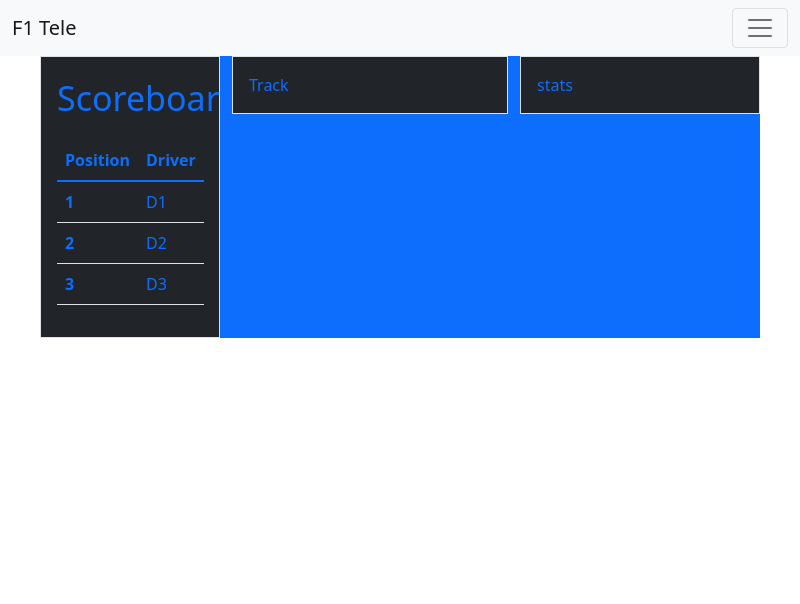
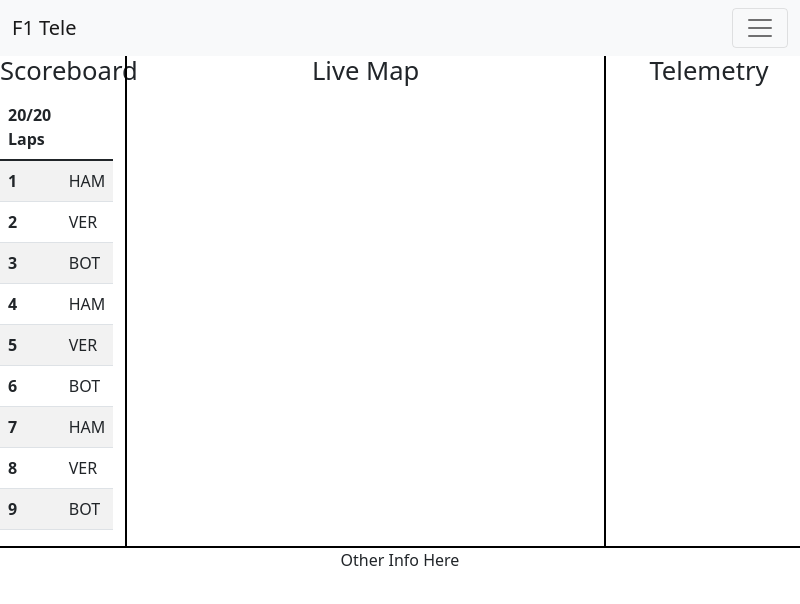
Before and after one commit to Emerson-Shatouhy/F1-Tele, an Electron app: page index.html in a window 800 px wide. Drawn offline with nearby package versions, Linux system fonts and the light colour scheme.

Commit message:
Update index.html

```diff
--- a/index.html
+++ b/index.html
@@ -3,11 +3,13 @@
   <head>
     <meta charset="utf-8">
     <meta name="viewport" content="width=device-width, initial-scale=1">
-
     <!-- Bootstrap CSS -->
     <link href="https://cdn.jsdelivr.net/npm/bootstrap@5.1.3/dist/css/bootstrap.min.css" rel="stylesheet" integrity="sha384-1BmE4kWBq78iYhFldvKuhfTAU6auU8tT94WrHftjDbrCEXSU1oBoqyl2QvZ6jIW3" crossorigin="anonymous">
 
-    <title>F1 Tele</title>
+    <link rel="stylesheet" href="main.css">
+    <title>F1 Telemetry</title>
+    <!-- DO NOT TOUCH ANYTHING ABOVE plz-->
+
     <nav class="navbar navbar-expand-lg navbar-light bg-light">
         <div class="container-fluid">
           <a class="navbar-brand" href="#">F1 Tele</a>
@@ -31,66 +33,85 @@
       </nav>
   </head>
   <body>
-    <div class="container">
-
-      <div class="row align-items-start bg-primary">
-        <div class="col-3 p-3 border bg-dark text-primary">
-
-          <p class="fs-1">Scoreboard</p>
-          <p class="fs-6 text-primary">
-            <table class="table text-primary">
+    <div class="fluid-container">
+      <!-- Upper Section -->
+      <div class="row">
+        <!-- Timing Board -->
+        <div class="col-2">
+          <center>
+            <h3>Scoreboard</h3>
+            <table class="table table-striped">
               <thead>
                 <tr>
-                  <th scope="col">
-
-                      Position
-
-                  </th>
-                  <th scope="col">Driver</th>
-
+                  <th scope="col">20/20 Laps</th>
                 </tr>
               </thead>
               <tbody>
                 <tr>
                   <th scope="row">1</th>
-                  <td>D1</td>
+                  <td>HAM</td>
                 </tr>
                 <tr>
                   <th scope="row">2</th>
-                  <td>D2</td>
+                  <td>VER</td>
                 </tr>
                 <tr>
                   <th scope="row">3</th>
-                  <td>D3</td>
+                  <td>BOT</td>
+                </tr>
+                <tr>
+                  <th scope="row">4</th>
+                  <td>HAM</td>
+                </tr>
+                <tr>
+                  <th scope="row">5</th>
+                  <td>VER</td>
+                </tr>
+                <tr>
+                  <th scope="row">6</th>
+                  <td>BOT</td>
+                </tr>
+                <tr>
+                  <th scope="row">7</th>
+                  <td>HAM</td>
+                </tr>
+                <tr>
+                  <th scope="row">8</th>
+                  <td>VER</td>
+                </tr>
+                <tr>
+                  <th scope="row">9</th>
+                  <td>BOT</td>
                 </tr>
               </tbody>
             </table>
-        </p>
-
-
-
-
+          </center>
         </div>
-        <div class="col-5 ">
-          <div class="p-3 border bg-dark text-primary">
-            Track
-
-          </div>
-
-
-
+        <!-- Live Map -->
+        <div class="col-7" style="border-left: 2px solid rgb(0, 0, 0); border-right: 2px solid rgb(0, 0, 0);">
+          <center>
+            <h3>Live Map</h3>
+            <br><br><br><br>
+          </center>
         </div>
-        <div class="col-4 p-3 border bg-dark text-primary">
-
-            stats
-
-
-
+        <!-- Car Telemetry -->
+        <div class="col-3">
+          <center>
+            <h3>Telemetry</h3>
+          </center>
         </div>
       </div>
+      <!-- Lower Section -->
+      <div class="row">
+        <div class="col" style="border-top: 2px solid rgb(0, 0, 0);">
+          <center>
+            Other Info Here
+          </center>
+        </div>
+      </div>
+      </div>
 
-    </div>
-
-<script src="index.js"></script>
+  <!-- DO NOT TOUCH ANYTHING BELOW plz-->
+  <script src="index.js"></script>
     <script src="https://cdn.jsdelivr.net/npm/bootstrap@5.1.3/dist/js/bootstrap.bundle.min.js" integrity="sha384-ka7Sk0Gln4gmtz2MlQnikT1wXgYsOg+OMhuP+IlRH9sENBO0LRn5q+8nbTov4+1p" crossorigin="anonymous"></script>
   </body>
```
